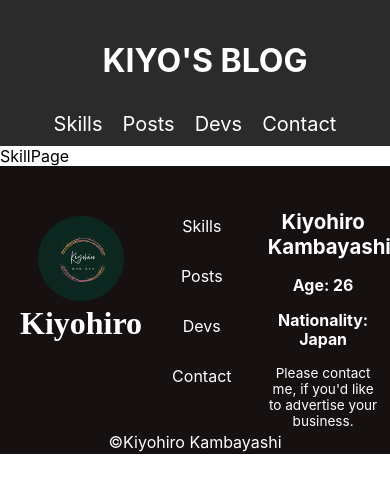
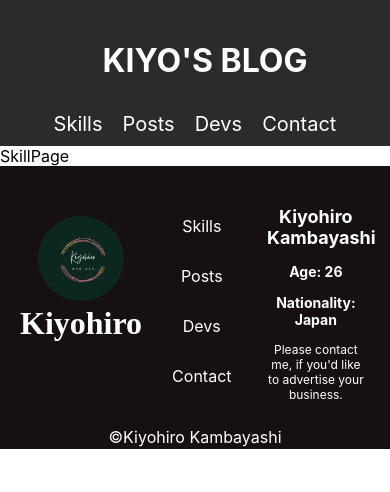
Before and after one commit to kiyohiro0310/my-web-app, a Next.js app: page /skills in a window 390 px wide. Shown: the top 492 px of the page. Built offline with nearby package versions, Linux system fonts and the light colour scheme.

Commit message:
Modify layout of footer nav

```diff
--- a/components/layout/main-footer.module.scss
+++ b/components/layout/main-footer.module.scss
@@ -62,15 +62,16 @@
                     width: 70%;
                 }
                 .details{
-                    font-size: 0.85rem;
+                    font-size: 0.75rem;
                 }
             }
         }
     }
     .copy{
-        padding: 10px{
+        padding: 5px{
             bottom: 0;
         };
+
         margin-bottom: 0;
     }
 }
```
